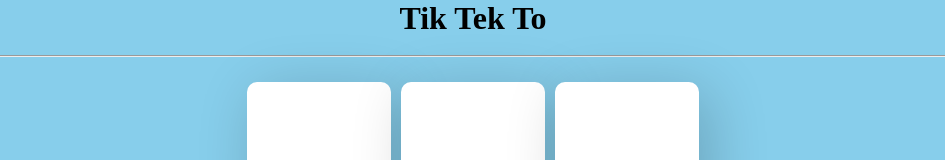
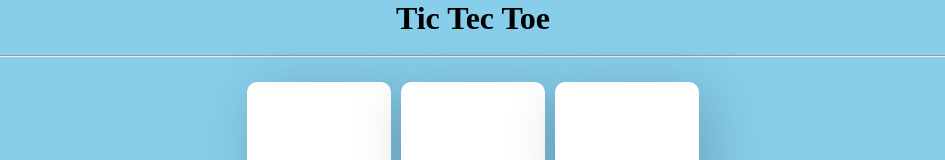
Before and after one commit to Shivuvasava/GameTiktekto, a plain HTML site: page index.html in a window 1280 px wide. Shown: the top 160 px of the page, without its empty margins (167-1112 px from the left). Drawn offline with Linux system fonts and the light colour scheme.

Commit message:
change title name

```diff
--- a/index.html
+++ b/index.html
@@ -6,7 +6,7 @@
 </head>
 <body>
 	<center>
-	<h1> Tik Tek To</h1>
+	<h1> Tic Tec Toe</h1>
 	<br>
 	<hr>
 	<div id="box">
```
